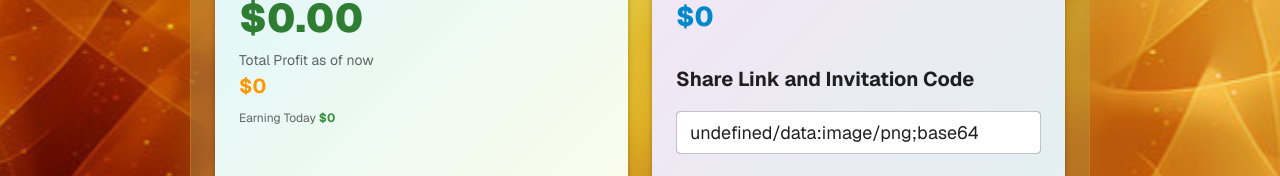
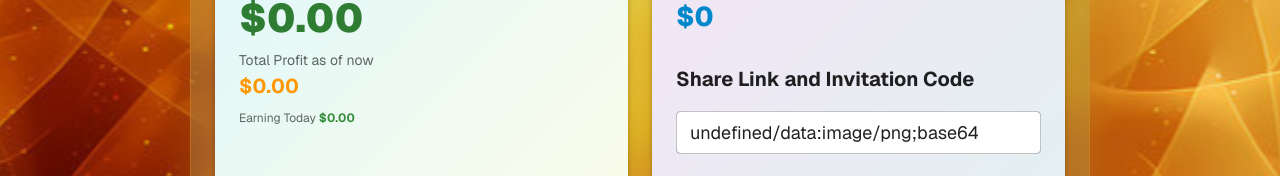
Before and after one commit to luxapientia/Web-Portal, a Next.js app: page /home in a window 1280 px wide. Shown: the part 553-729 px from the top of the page. Built offline with nearby package versions, Linux system fonts and the light colour scheme; no server answers; the database is empty; some icons are missing.

Commit message:
Format financial display in AssetAccountValue component: Update profit and earningToday values to show two decimal places for enhanced clarity and consistency in financial information.

```diff
--- a/src/components/home/AssetAccountValue.tsx
+++ b/src/components/home/AssetAccountValue.tsx
@@ -60,10 +60,10 @@ export default function AssetAccountValue() {
           Total Profit as of now
         </Typography>
         <Typography variant="h6" color="#ff9800" fontWeight={700}>
-          ${profit}
+          ${profit.toFixed(2)}
         </Typography>
         <Typography variant="caption" color="text.secondary">
-          Earning Today <span style={{ color: '#388e3c', fontWeight: 700 }}>${earningToday}</span>
+          Earning Today <span style={{ color: '#388e3c', fontWeight: 700 }}>${earningToday.toFixed(2)}</span>
         </Typography>
       </CardContent>
 
```
